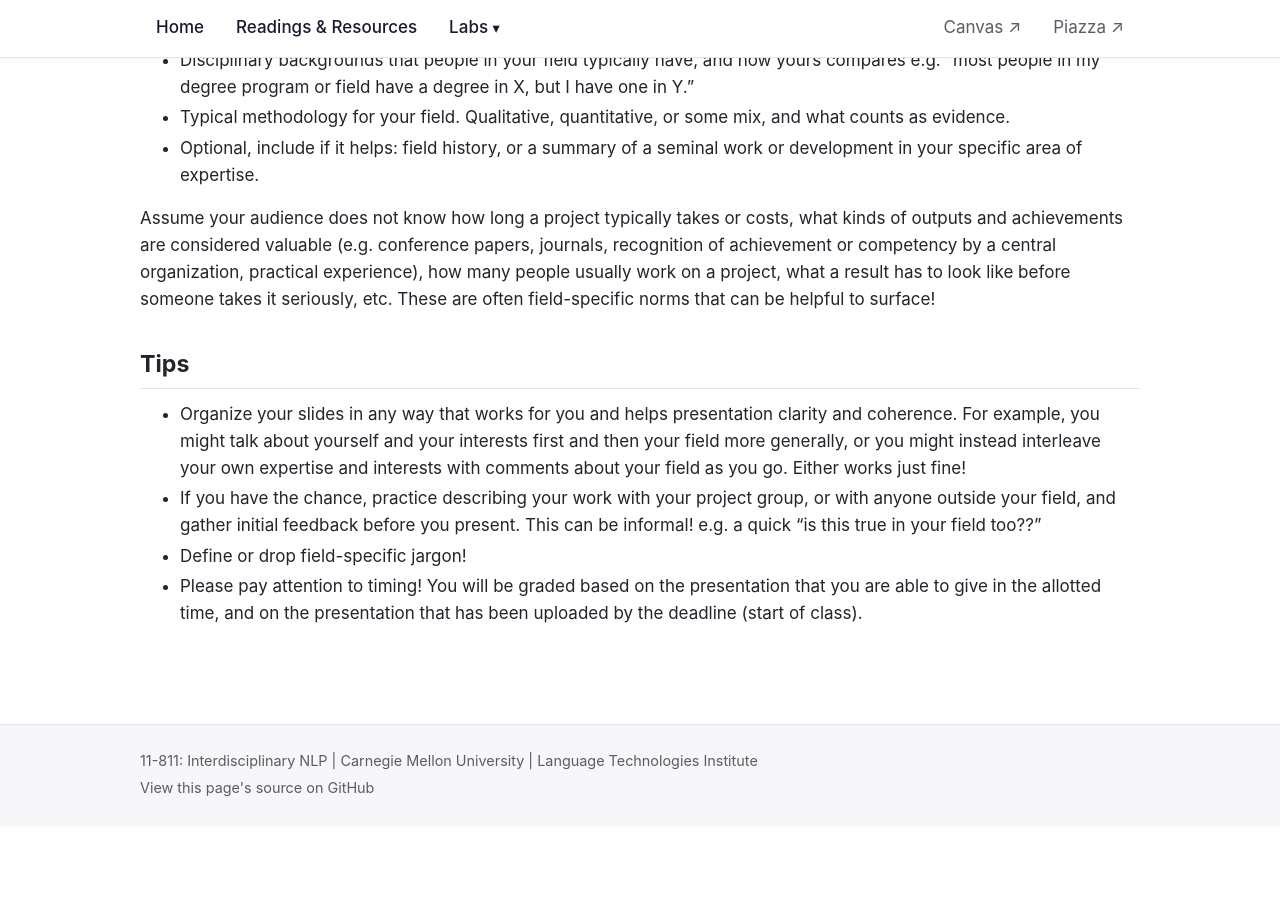
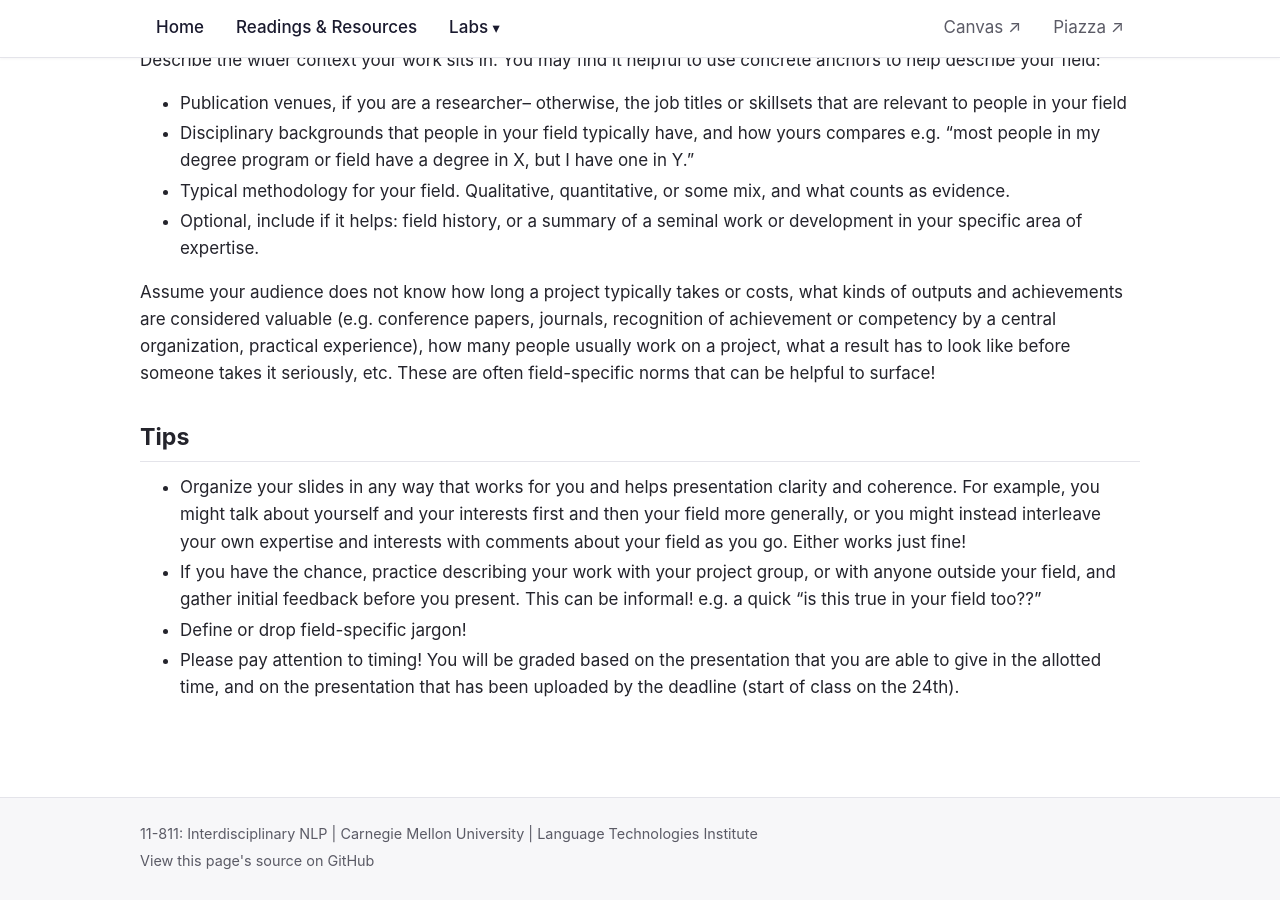
Before and after one commit to clarana/NLPintheWild, a Jekyll site: the page built from intro-presentations.md, in a window 1280 px wide and 900 px high, scrolled down 1896 px. Built offline with Jekyll 4.4.1, drawn with Linux system fonts in a browser that asks for light colours; before the commit the page ends 2723 px from its top, so only the background shows below that; some of the changed text lies outside the part shown.

Commit message:
Slides are due on the first presentation day for everyone
Co-Authored-By: Claude Opus 5 <noreply@anthropic.com>

```diff
--- a/intro-presentations.md
+++ b/intro-presentations.md
@@ -72,4 +72,4 @@ Assume your audience does not know how long a project typically takes or costs,
 - Organize your slides in any way that works for you and helps presentation clarity and coherence. For example, you might talk about yourself and your interests first and then your field more generally, or you might instead interleave your own expertise and interests with comments about your field as you go. Either works just fine!
 - If you have the chance, practice describing your work with your project group, or with anyone outside your field, and gather initial feedback before you present. This can be informal! e.g. a quick "is this true in your field too??"
 - Define or drop field-specific jargon!
-- Please pay attention to timing! You will be graded based on the presentation that you are able to give in the allotted time, and on the presentation that has been uploaded by the deadline (start of class).
+- Please pay attention to timing! You will be graded based on the presentation that you are able to give in the allotted time, and on the presentation that has been uploaded by the deadline (start of class on the 24th).
```
Also changed, not shown: other parts of intro-presentations.md (+1 -1 lines).
